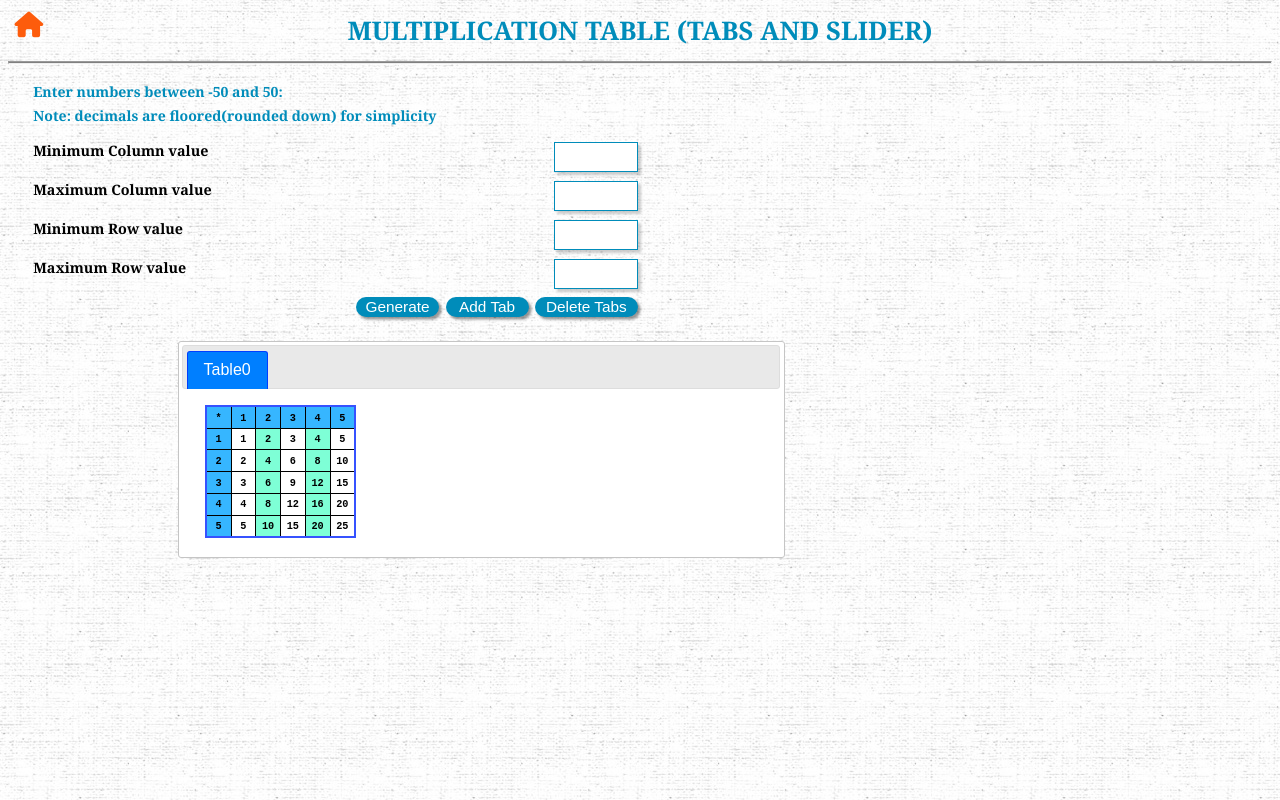
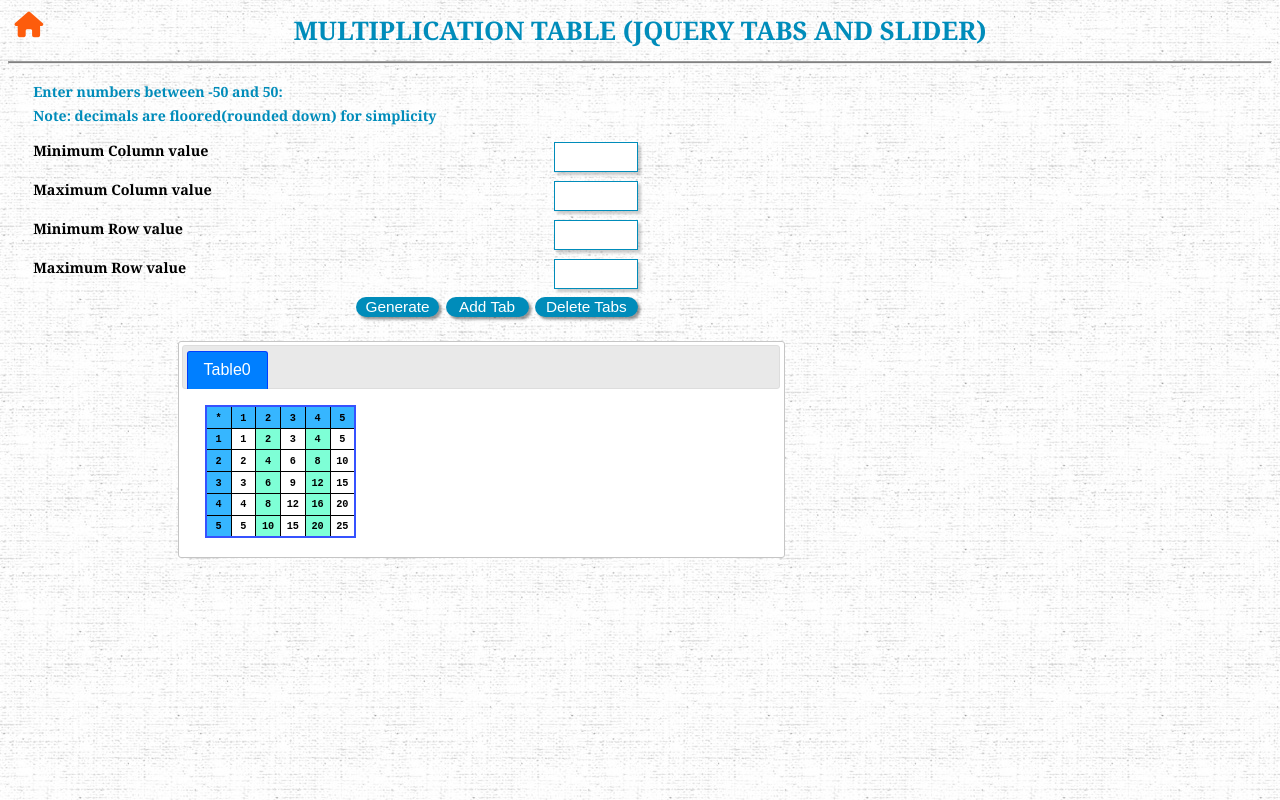
Before and after one commit to KevinPab/guiprog.github.io, a plain HTML site: page hw7index.html in a window 1280 px wide. Drawn offline with nearby package versions, Linux system fonts and the light colour scheme.

Commit message:
Update hw7index.html

```diff
--- a/hw7index.html
+++ b/hw7index.html
@@ -21,7 +21,7 @@ paprawin_boonyakida@student.uml.edu
 	  <a href="hw4index.html"><i id="homeBtn" class="fas fa-home"></i></a>
 	</div>
     <div class="header">
-      <h1 id="title">MULTIPLICATION TABLE (TABS AND SLIDER)</h1>
+      <h1 id="title">MULTIPLICATION TABLE (JQUERY TABS AND SLIDER)</h1>
     </div>
 	<div class="lineBr">
 	  <hr>
```
